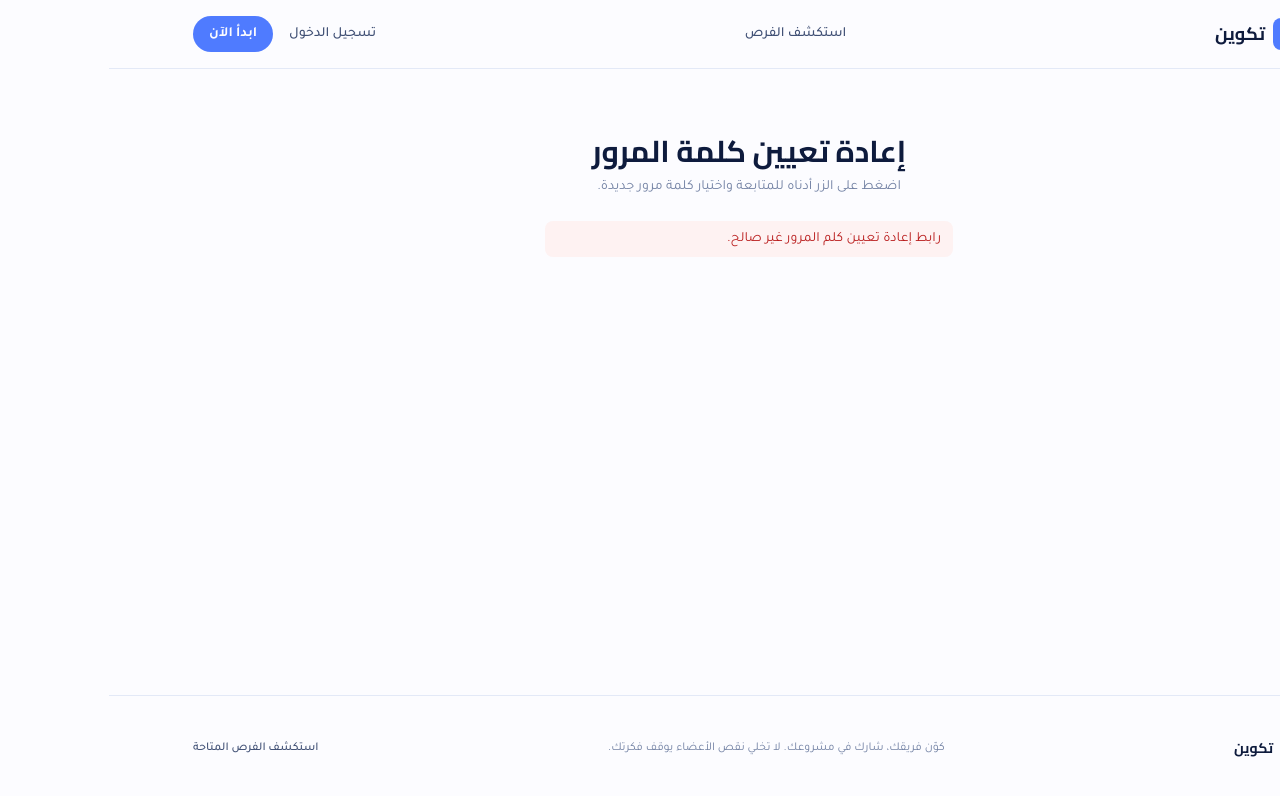
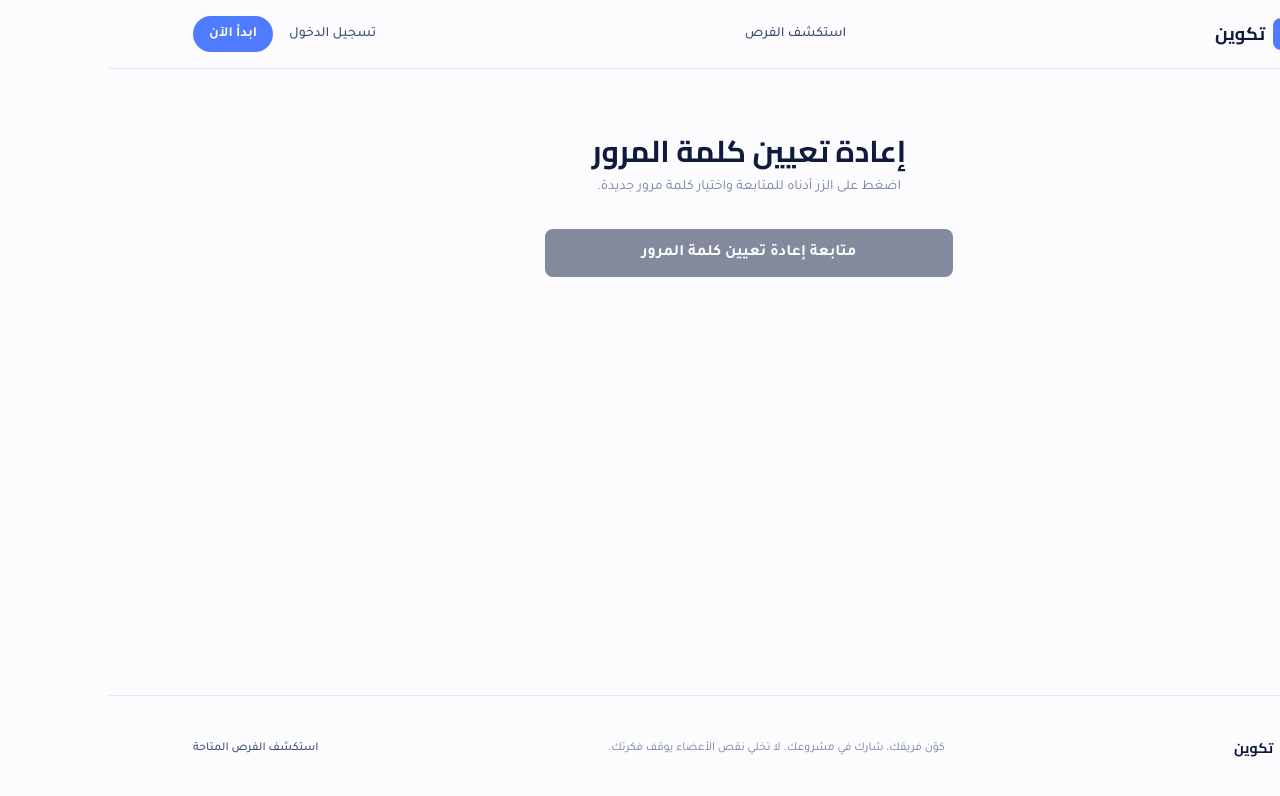
Before and after one commit to juumanah/takween, a Next.js app: page /reset-password/continue in a window 1280 px wide. Shown: the top 796 px of the page. Built offline with nearby package versions, Linux system fonts and the light colour scheme; no server answers.

Commit message:
verify password reset with token hash

```diff
--- a/app/reset-password/continue/page.tsx
+++ b/app/reset-password/continue/page.tsx
@@ -1,10 +1,41 @@
 "use client";
 
-import { useSearchParams } from "next/navigation";
+import { useState } from "react";
+import { useRouter, useSearchParams } from "next/navigation";
+import { createClient } from "@/lib/supabase/client";
 
 export default function ResetPasswordContinuePage() {
+  const router = useRouter();
   const searchParams = useSearchParams();
-  const confirmationUrl = searchParams.get("confirmation_url");
+  const supabase = createClient();
+
+  const tokenHash = searchParams.get("token_hash");
+
+  const [loading, setLoading] = useState(false);
+  const [error, setError] = useState<string | null>(null);
+
+  async function handleContinue() {
+    if (!tokenHash) {
+      setError("رابط إعادة تعيين كلمة المرور غير صالح.");
+      return;
+    }
+
+    setLoading(true);
+    setError(null);
+
+    const { error: verifyError } = await supabase.auth.verifyOtp({
+      token_hash: tokenHash,
+      type: "recovery",
+    });
+
+    if (verifyError) {
+      setError("رابط إعادة تعيين كلمة المرور غير صالح أو منتهي الصلاحية.");
+      setLoading(false);
+      return;
+    }
+
+    router.push("/reset-password");
+  }
 
   return (
     <div className="mx-auto max-w-md px-5 py-16">
@@ -16,21 +47,23 @@ export default function ResetPasswordContinuePage() {
         اضغط على الزر أدناه للمتابعة واختيار كلمة مرور جديدة.
       </p>
 
-      {confirmationUrl ? (
-        <a
-          href={confirmationUrl}
-          className="mt-8 block w-full rounded-lg bg-primary px-4 py-3 text-center font-bold text-white"
-        >
-          متابعة إعادة تعيين كلمة المرور
-        </a>
-      ) : (
+      {error && (
         <p
           role="alert"
           className="mt-6 rounded-lg bg-red-50 px-3 py-2 text-sm text-red-700"
         >
-          رابط إعادة تعيين كلم المرور غير صالح.
+          {error}
         </p>
       )}
+
+      <button
+        type="button"
+        onClick={handleContinue}
+        disabled={loading || !tokenHash}
+        className="mt-8 w-full rounded-lg bg-ink px-4 py-3 text-center font-bold text-white disabled:opacity-50"
+      >
+        {loading ? "جاري التحقق..." : "متابعة إعادة تعيين كلمة المرور"}
+      </button>
     </div>
   );
 }
```
